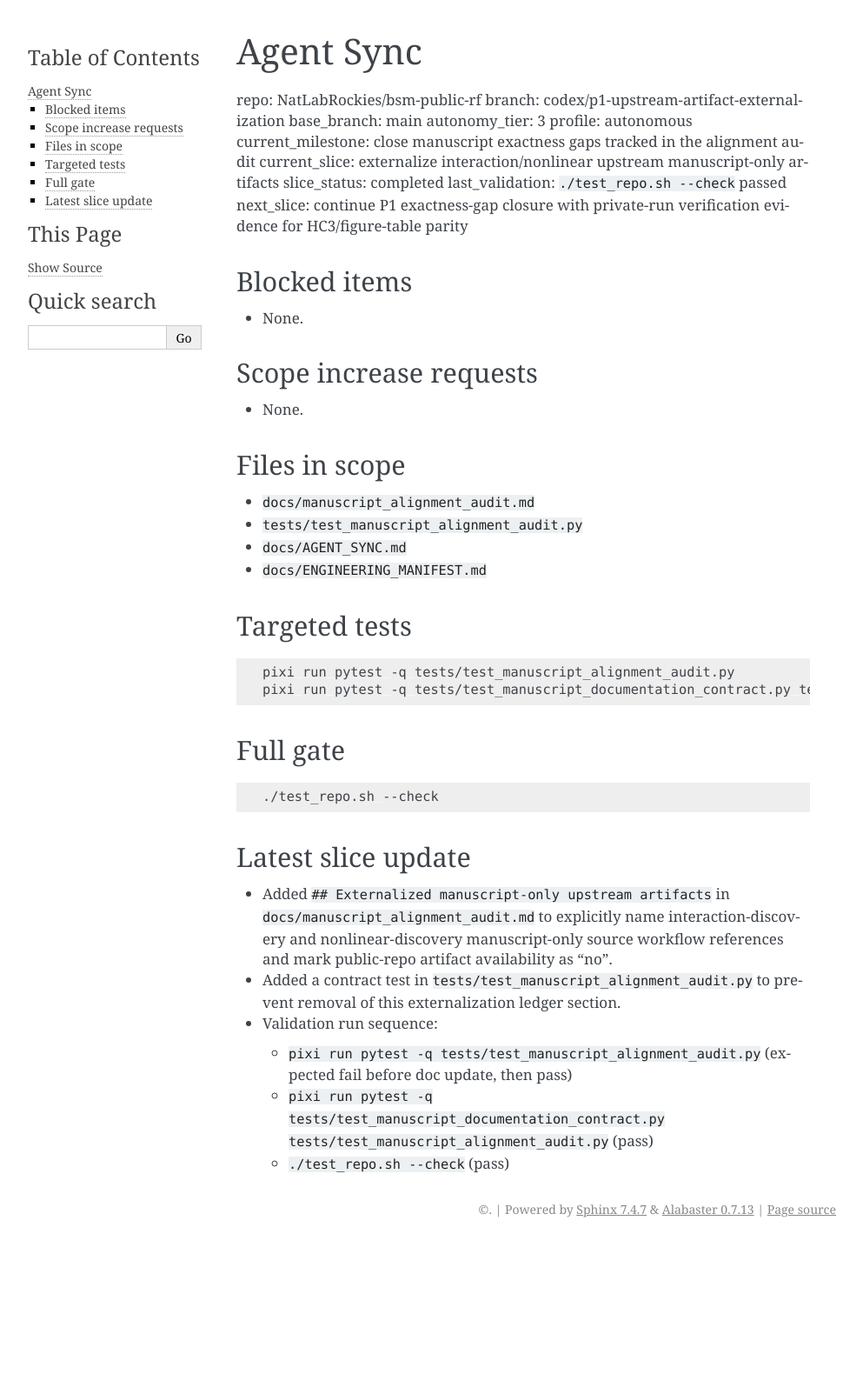
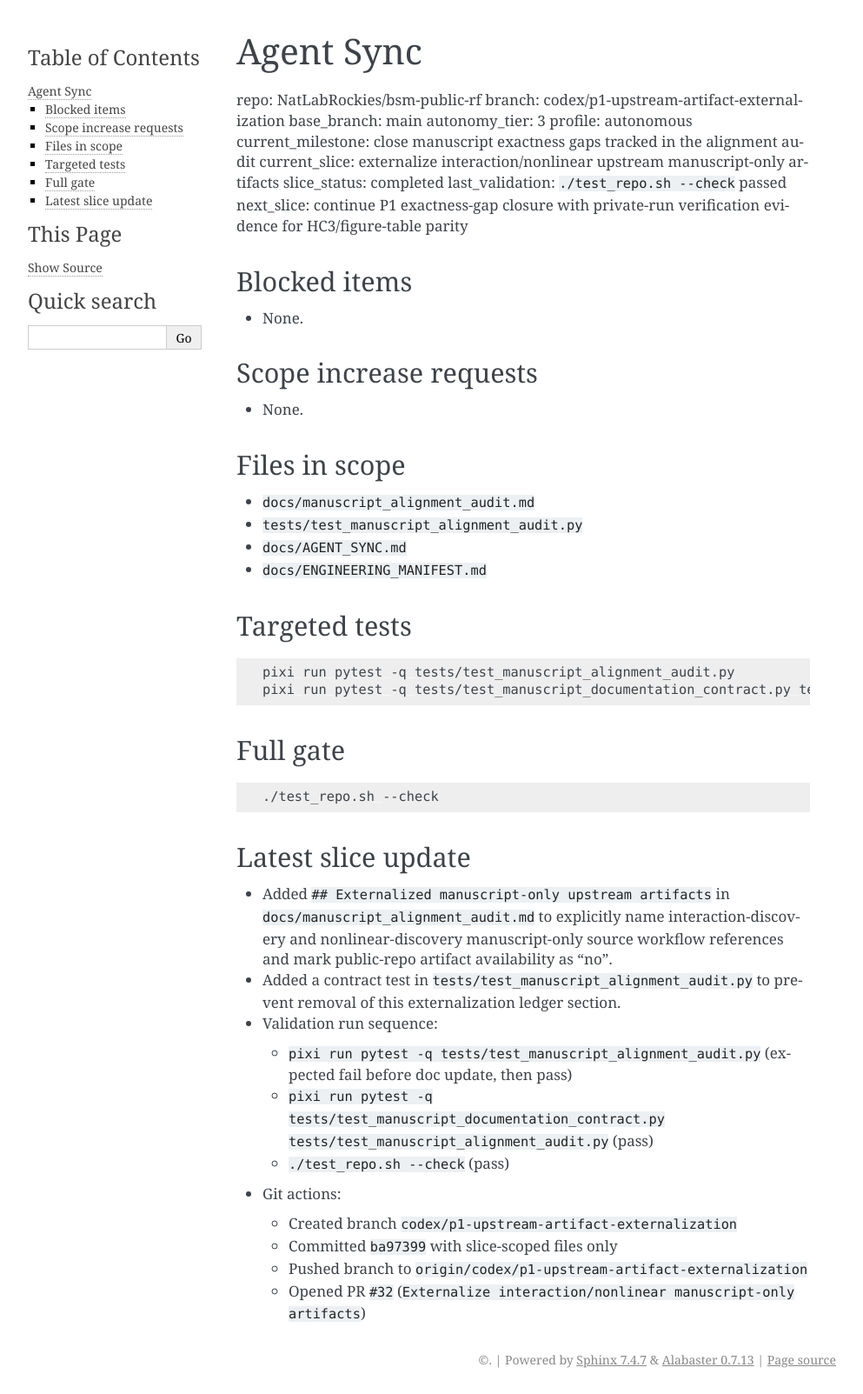
Before and after one commit to NatLabRockies/rfm-pipeline, a Sphinx documentation site: the page built from docs/AGENT_SYNC.md, in a window 1280 px wide. Shown: the whole page at 87% size, without its empty margins (148-1141 px from the left). Built offline with Sphinx 7.4.7, drawn with Linux system fonts in a browser that asks for light colours; before the commit the page ends 1430 px from its top, so only the background shows below that.

Commit message:
docs: record git actions in agent sync

```diff
--- a/docs/AGENT_SYNC.md
+++ b/docs/AGENT_SYNC.md
@@ -51,3 +51,8 @@ pixi run pytest -q tests/test_manuscript_documentation_contract.py tests/test_ma
   - `pixi run pytest -q tests/test_manuscript_alignment_audit.py` (expected fail before doc update, then pass)
   - `pixi run pytest -q tests/test_manuscript_documentation_contract.py tests/test_manuscript_alignment_audit.py` (pass)
   - `./test_repo.sh --check` (pass)
+- Git actions:
+  - Created branch `codex/p1-upstream-artifact-externalization`
+  - Committed `ba97399` with slice-scoped files only
+  - Pushed branch to `origin/codex/p1-upstream-artifact-externalization`
+  - Opened PR `#32` (`Externalize interaction/nonlinear manuscript-only artifacts`)
```
